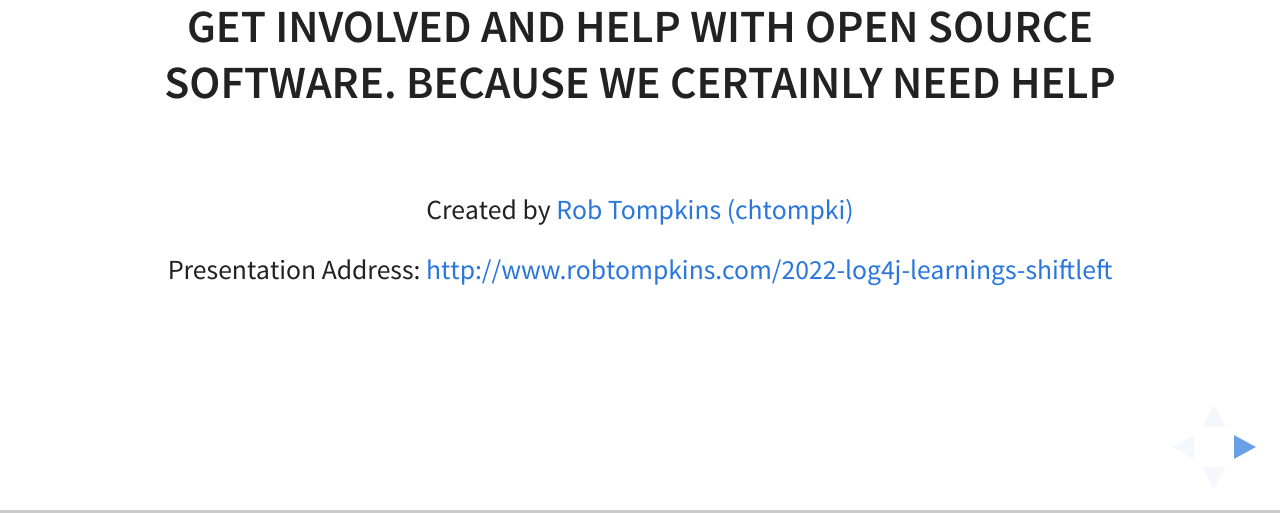
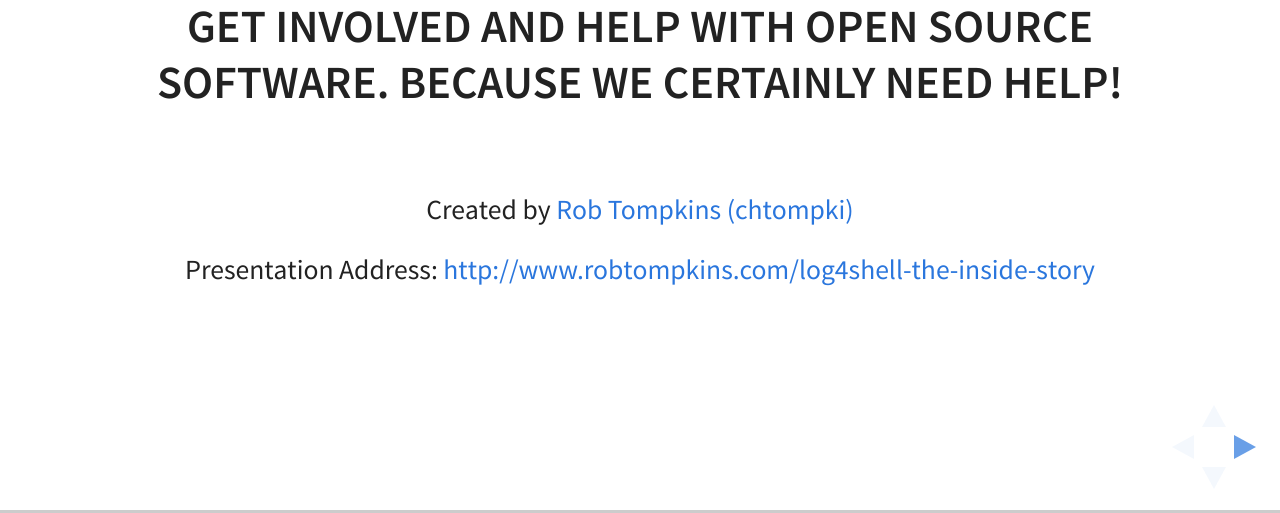
Before and after one commit to chtompki/log4shell-the-inside-story, a website: page index.html in a window 1280 px wide. Shown: the part 287-800 px from the top of the page. Drawn offline with nearby package versions, Linux system fonts and the light colour scheme; some packages are replaced by stand-ins of ours.

Commit message:
update: index.html

```diff
--- a/index.html
+++ b/index.html
@@ -37,17 +37,17 @@
         <!-- TITLE-->
         <section>
             <h2>
-                Log4jshell The Insider Story
+                Log4jshell The Inside Story
             </h2>
             <h4>
-                Get involved and help with Open Source Software. Because we certainly need help
+                Get involved and help with Open Source Software. Because we certainly need help!
             </h4>
             <br>
                 <small>Created by
                     <a href="https://github.com/chtompki">
                         Rob Tompkins (chtompki)</a></small><br/>
                 <small>Presentation Address: <a href="http://www.robtompkins.com/log4shell-the-inside-story">
-                    http://www.robtompkins.com/2022-log4j-learnings-shiftleft</a></small>
+                    http://www.robtompkins.com/log4shell-the-inside-story</a></small>
             </p>
         </section>
 
```
